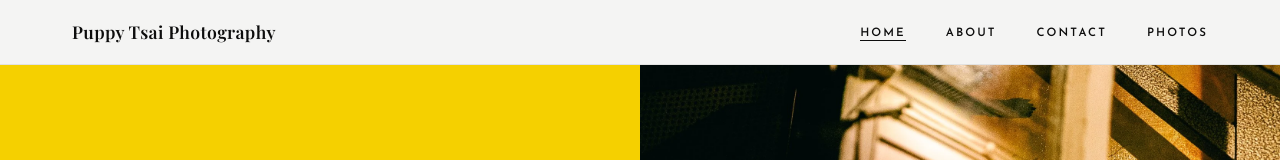
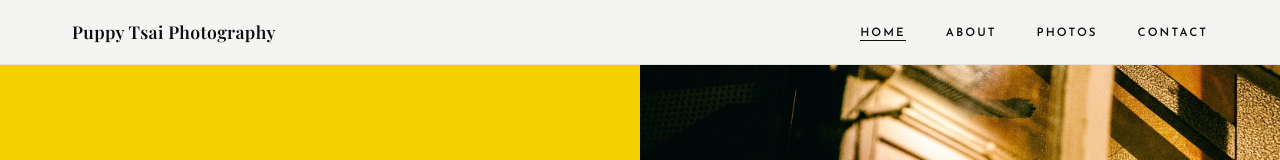
Before and after one commit to ppytsai/Puppy-Site, a Next.js app: page / in a window 1280 px wide. Shown: the top 160 px of the page. Built offline with nearby package versions, Linux system fonts and the light colour scheme.

Commit message:
Fix nav order: Home, About, Photos, Contact
Co-Authored-By: Claude Sonnet 4.6 <noreply@anthropic.com>

```diff
--- a/src/components/Navbar.tsx
+++ b/src/components/Navbar.tsx
@@ -9,6 +9,13 @@ interface NavbarProps {
   bgColor?: string;
   inverted?: boolean; // light text on dark background
 }
+
+const navItems = [
+  { href: '/', label: 'Home', external: false },
+  { href: '/about', label: 'About', external: false },
+  { href: 'https://www.instagram.com/ppytsai', label: 'Photos', external: true },
+  { href: '/contact', label: 'Contact', external: false },
+];
 
 export default function Navbar({
   transparent = false,
@@ -37,16 +44,8 @@ export default function Navbar({
     ? 'rgba(255,255,255,0.1)'
     : 'rgba(13,13,13,0.08)';
 
-  const internalLinks = [
-    { href: '/', label: 'Home' },
-    { href: '/about', label: 'About' },
-    { href: '/contact', label: 'Contact' },
-  ];
-
-  const navLinkClass = (href: string) =>
+  const linkClass = (href: string) =>
     `nav-link${inverted ? ' nav-link-inverted' : ''}${pathname === href ? ' active' : ''}`;
-
-  const externalLinkClass = `nav-link${inverted ? ' nav-link-inverted' : ''}`;
 
   return (
     <header
@@ -85,23 +84,24 @@ export default function Navbar({
         </Link>
 
         <ul style={{ display: 'flex', gap: '2.5rem', listStyle: 'none', margin: 0, padding: 0 }} className="hidden-mobile">
-          {internalLinks.map((link) => (
-            <li key={link.href}>
-              <Link href={link.href} className={navLinkClass(link.href)}>
-                {link.label}
+          {navItems.map((item) => (
+            <li key={item.label}>
+              {item.external ? (
+                <a
+                  href={item.href}
+                  target="_blank"
+                  rel="noopener noreferrer"
+                  className={`nav-link${inverted ? ' nav-link-inverted' : ''}`}
+                >
+                  {item.label}
+                </a>
+              ) : (
+                <Link href={item.href} className={linkClass(item.href)}>
+                  {item.label}
                 </Link>
+              )}
             </li>
           ))}
-          <li>
-            <a
-              href="https://www.instagram.com/ppytsai"
-              target="_blank"
-              rel="noopener noreferrer"
-              className={externalLinkClass}
-            >
-              Photos
-            </a>
-          </li>
         </ul>
 
         <button
@@ -129,25 +129,26 @@ export default function Navbar({
       {menuOpen && (
         <div style={{ backgroundColor: bgColor, padding: '1.5rem 2rem 2rem', borderTop: `1px solid ${borderColor}` }}>
           <ul style={{ listStyle: 'none', padding: 0, margin: 0, display: 'flex', flexDirection: 'column', gap: '1.25rem' }}>
-            {internalLinks.map((link) => (
-              <li key={link.href}>
-                <Link href={link.href} className={navLinkClass(link.href)} onClick={() => setMenuOpen(false)} style={{ fontSize: '1rem' }}>
-                  {link.label}
-                </Link>
-              </li>
-            ))}
-            <li>
+            {navItems.map((item) => (
+              <li key={item.label}>
+                {item.external ? (
                   <a
-                href="https://www.instagram.com/ppytsai"
+                    href={item.href}
                     target="_blank"
                     rel="noopener noreferrer"
-                className={externalLinkClass}
+                    className={`nav-link${inverted ? ' nav-link-inverted' : ''}`}
                     onClick={() => setMenuOpen(false)}
                     style={{ fontSize: '1rem' }}
                   >
-                Photos
+                    {item.label}
                   </a>
+                ) : (
+                  <Link href={item.href} className={linkClass(item.href)} onClick={() => setMenuOpen(false)} style={{ fontSize: '1rem' }}>
+                    {item.label}
+                  </Link>
+                )}
               </li>
+            ))}
           </ul>
         </div>
       )}
```
Lines whose indentation alone changed are shown as unchanged.
